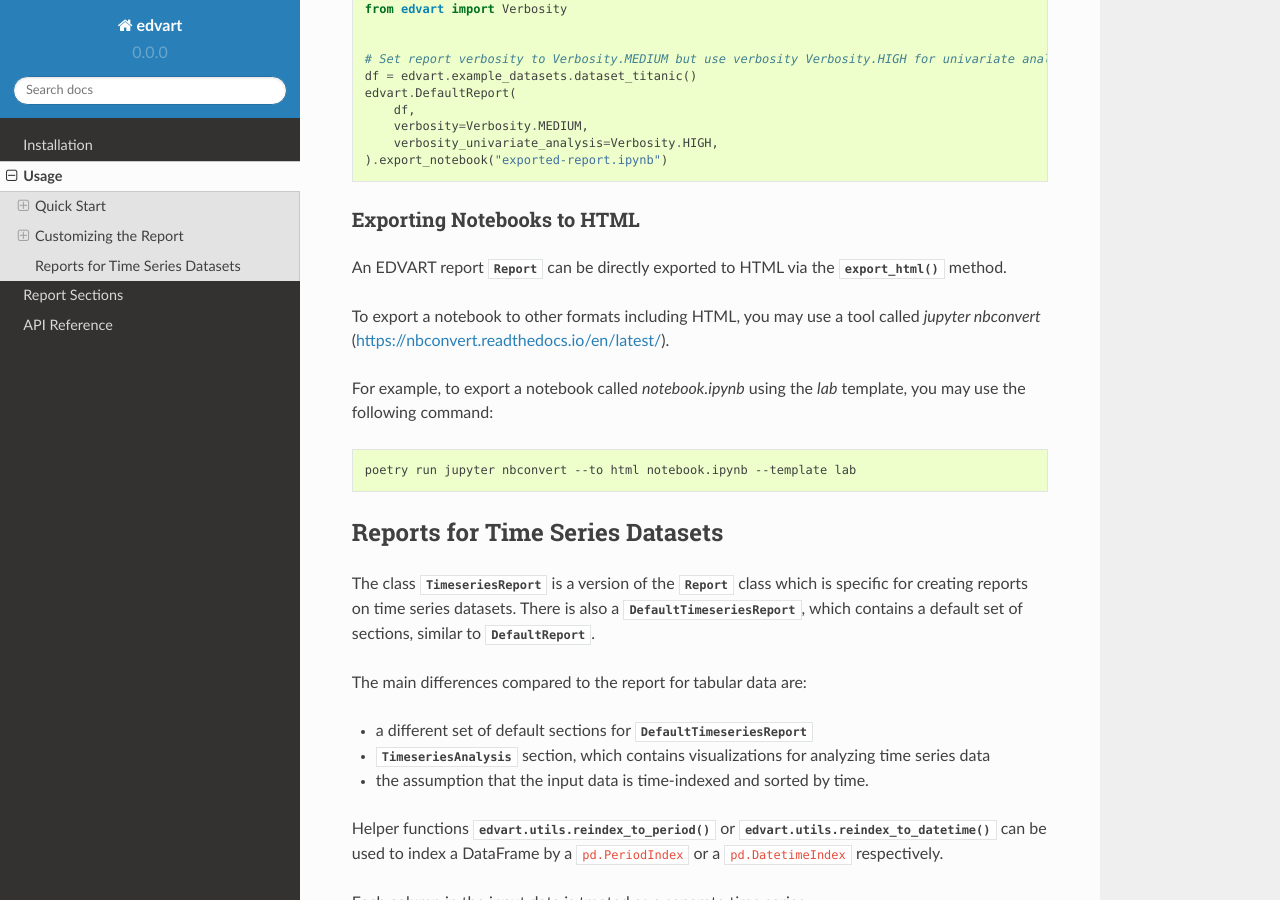
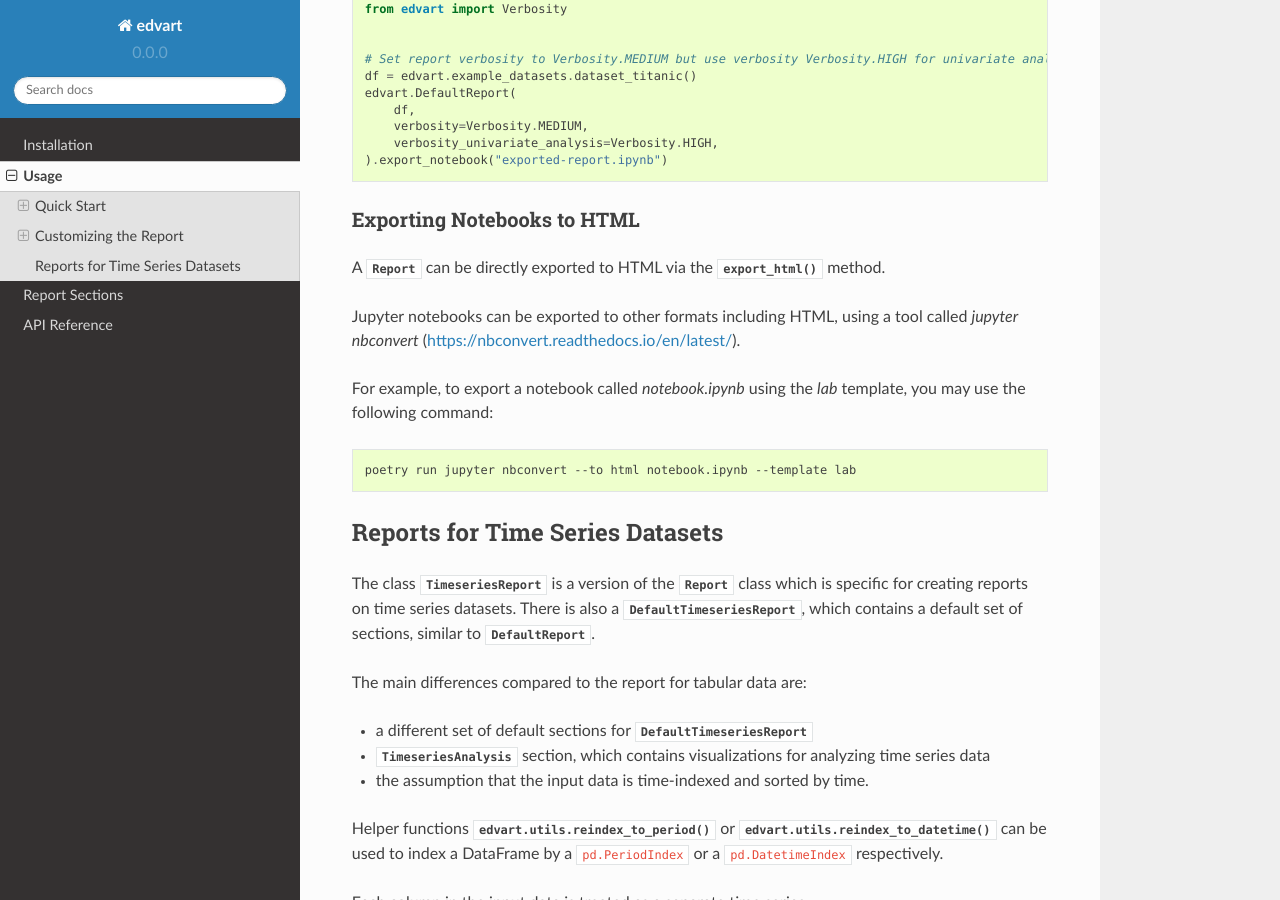
Before and after one commit to datamole-ai/edvart, a Sphinx documentation site: the page built from docs/usage.rst, in a window 1280 px wide and 900 px high, scrolled down 3276 px. Built offline with Sphinx 7.4.7 and the Read the Docs theme 2.0.0, drawn with Linux system fonts in a browser that asks for light colours; pages that are not in the unit, such as notebooks, are missing from menus.

Commit message:
docs: reword html export section

```diff
--- a/docs/usage.rst
+++ b/docs/usage.rst
@@ -198,11 +198,11 @@ Examples
 
 Exporting Notebooks to HTML
 ~~~~~~~~~~~~~~~~~~~~~~~~~~~
-An EDVART report :py:class:`~edvart.report.Report` can be directly exported
+A :py:class:`~edvart.report.Report` can be directly exported
 to HTML via the :py:meth:`~edvart.report.ReportBase.export_html` method.
 
-To export a notebook to other formats including HTML, you may use a tool called
-`jupyter nbconvert` (https://nbconvert.readthedocs.io/en/latest/).
+Jupyter notebooks can be exported to other formats including HTML, using a tool
+called `jupyter nbconvert` (https://nbconvert.readthedocs.io/en/latest/).
 
 For example, to export a notebook called `notebook.ipynb` using the `lab`
 template, you may use the following command:
```
